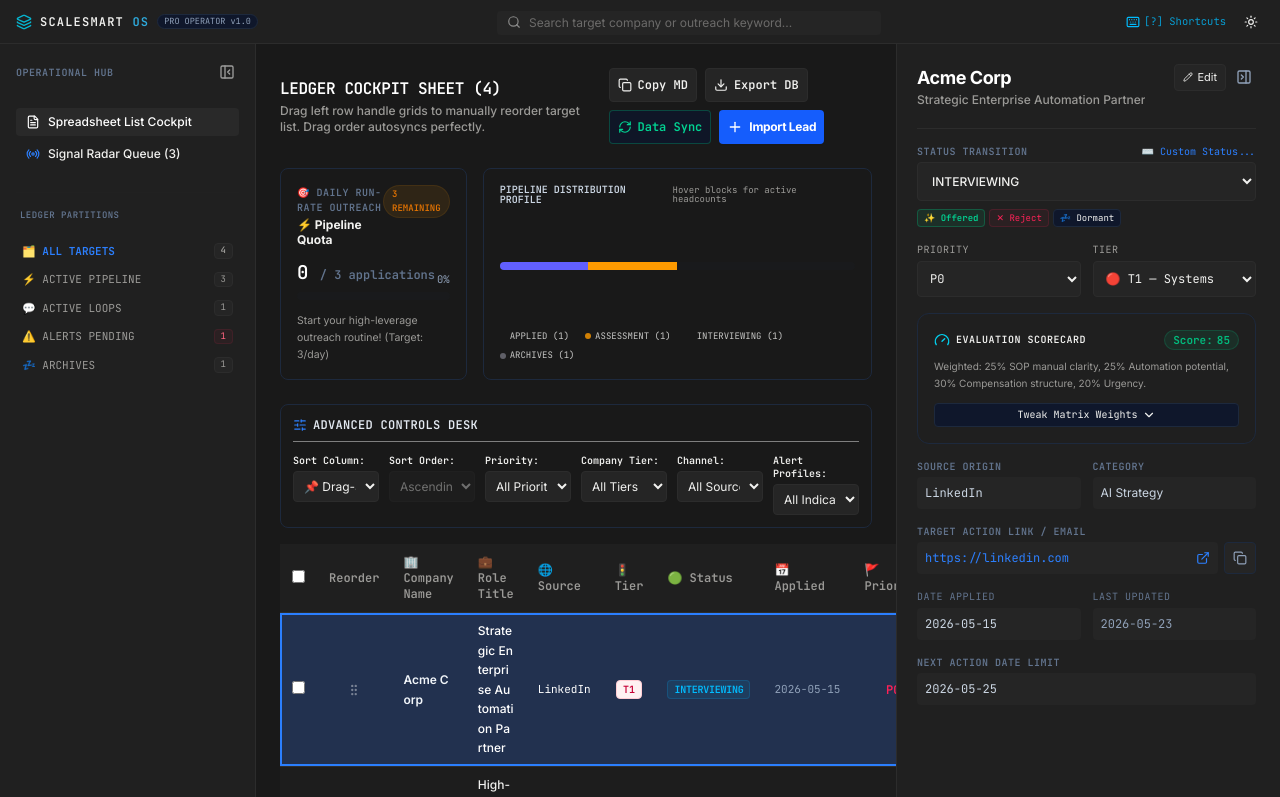
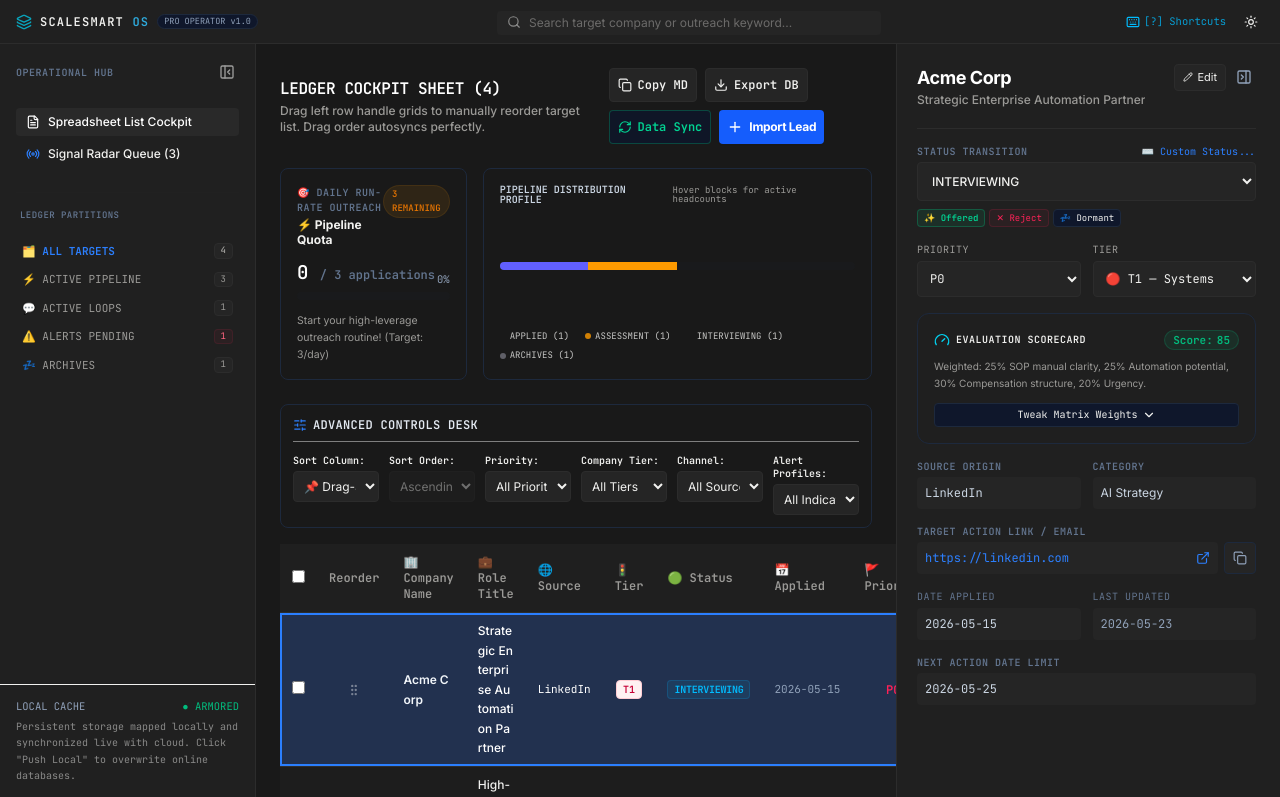
Before and after one commit to johnwesleyquintero/scalesmart-opportunity-os, a React (Vite) app: page / in a window 1280 px wide. Shown: the top 797 px of the page. Built offline with nearby package versions, Linux system fonts and the light colour scheme.

Commit message:
fix: enforce fixed app height and prevent scroll overflow
Restrict the application container to the screen height and set overflow to hidden to ensure a consistent full-screen layout across all viewports.

```diff
--- a/src/App.tsx
+++ b/src/App.tsx
@@ -832,9 +832,9 @@ export default function App() {
   }, [activeTab, sorted, focusedId, selectedId, isLeftSidebarOpen, isRightSidebarOpen, modalMode, isShortcutModalOpen]);
 
   return (
-    <div className={`min-h-screen flex flex-col font-sans transition-colors duration-150 select-none ${theme.bgApp}`} id="scalesmart-root">
+    <div className={`h-screen max-h-screen overflow-hidden flex flex-col font-sans transition-colors duration-150 select-none ${theme.bgApp}`} id="scalesmart-root">
       {/* 1. Global Header Bar */}
-      <header className={`h-11 border-b flex items-center justify-between px-4 z-40 select-none sticky top-0 ${theme.bgHeader}`}>
+      <header className={`h-11 shrink-0 border-b flex items-center justify-between px-4 z-40 select-none sticky top-0 ${theme.bgHeader}`}>
         <div
           onClick={() => setIsLeftSidebarOpen((prev) => !prev)}
           className="flex items-center gap-2 cursor-pointer hover:opacity-80 transition active:scale-[0.98] select-none"
@@ -884,7 +884,7 @@ export default function App() {
         </div>
       </header>
 
-      <div className="flex-1 flex min-h-0 relative">
+      <div className="flex-1 flex min-h-0 overflow-hidden relative">
 
         {/* Helper layout button overlays when sidebar collapsed */}
         {!isLeftSidebarOpen && (
@@ -1026,7 +1026,7 @@ export default function App() {
               animate={{ opacity: 1, y: 0 }}
               exit={{ opacity: 0, y: -3 }}
               transition={{ duration: 0.11 }}
-              className="flex-1 flex flex-col lg:flex-row min-w-0"
+              className="flex-1 flex flex-col lg:flex-row min-w-0 h-full overflow-hidden"
               id="cockpit-hub"
             >
               <main className="flex-1 overflow-x-auto overflow-y-auto p-6 scrollbar-thin">
@@ -1749,7 +1749,7 @@ export default function App() {
 
               {/* Right Column: Dynamic Inspector Detail Panel */}
               {isRightSidebarOpen && (
-                <aside className={`w-full lg:w-96 border-t lg:border-t-0 lg:border-l ${theme.border} ${theme.bgSidebar} p-5 shrink-0`} id="detail-panel">
+                <aside className={`w-full lg:w-96 border-t lg:border-t-0 lg:border-l ${theme.border} ${theme.bgSidebar} p-5 shrink-0 h-full overflow-y-auto scrollbar-thin`} id="detail-panel">
                   <OpportunityDetails
                     selectedOpp={selectedOpp}
                     isDark={isDark}
```
